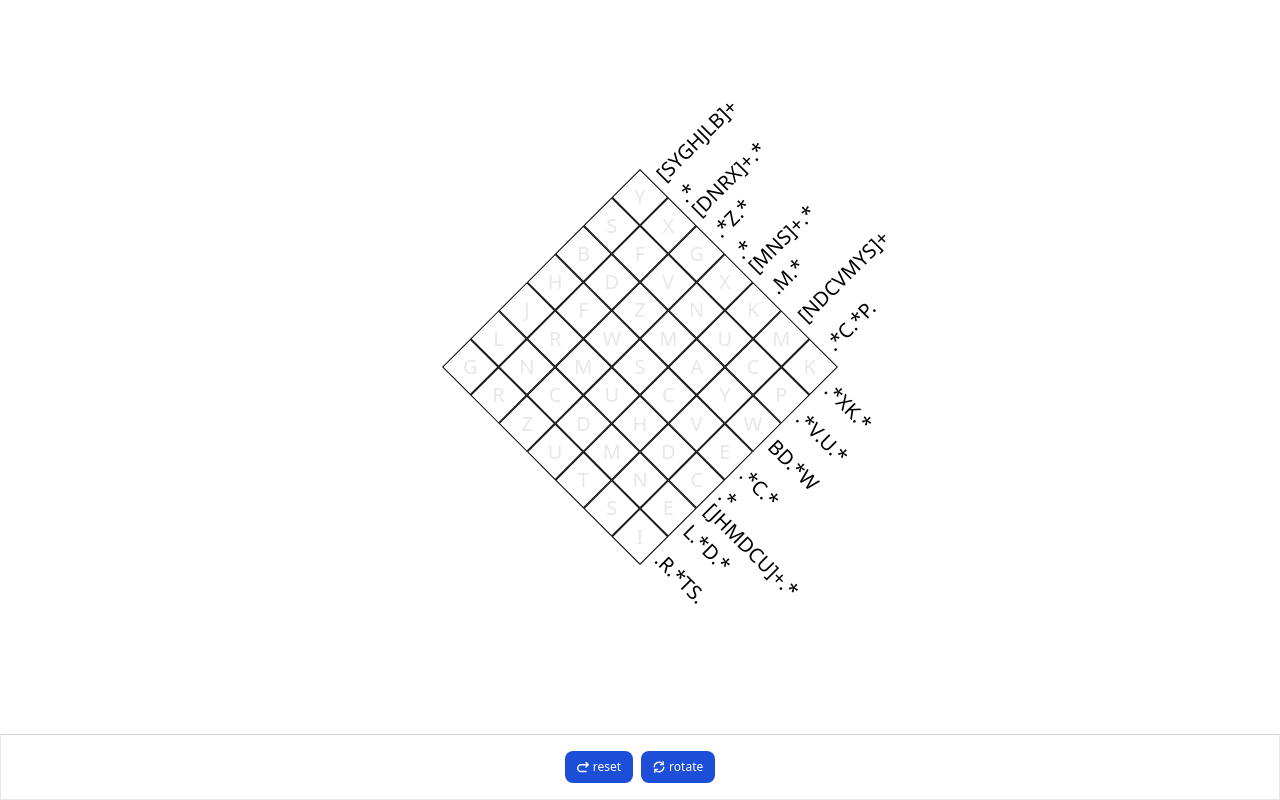
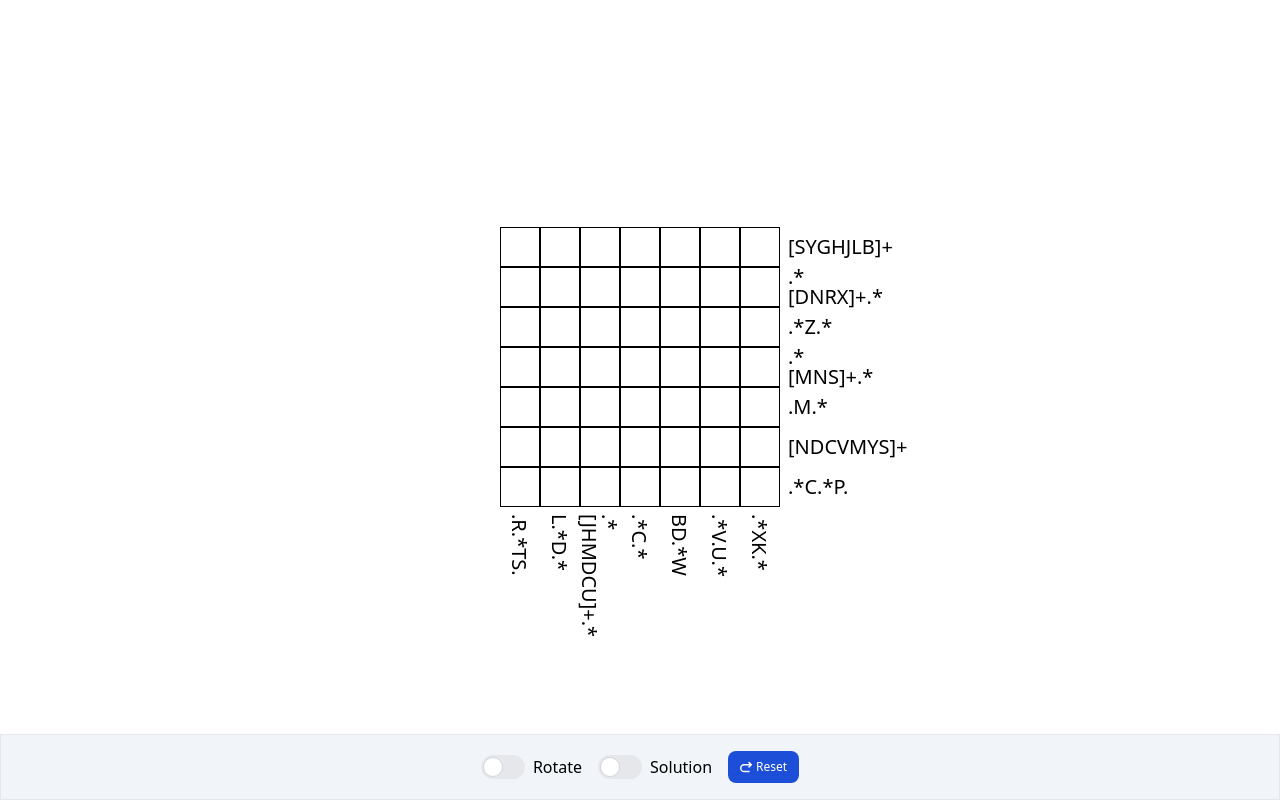
Before and after one commit to henningway/regex-crossword, a Vue app: page / in a window 1280 px wide. Built offline with nearby package versions, Linux system fonts and the light colour scheme.

Commit message:
keyboard navigation, toggle solution, highlight active cell

```diff
--- a/src/Board.vue
+++ b/src/Board.vue
@@ -2,8 +2,15 @@
     <div
         class="text-xl transition-transform"
         :class="{ '-rotate-45': options.rotate }"
+        @keydown.up="navigate(Direction.UP)"
+        @keydown.down="navigate(Direction.DOWN)"
+        @keydown.left="navigate(Direction.LEFT)"
+        @keydown.right="navigate(Direction.RIGHT)"
     >
-        <template v-for="(row, rowIndex) in game.board">
+        <template
+            v-for="(row, rowIndex) in game.board"
+            :key="rowIndex"
+        >
             <!-- row incl. row regex -->
             <div
                 class="flex w-fit leading-none relative"
@@ -12,23 +19,38 @@
                 <!-- row -->
                 <div
                     v-for="(char, colIndex) in row"
+                    :key="colIndex"
                     class="relative h-full flex justify-center items-center border border-black p-1"
                     :style="{ width: CELL_PX + 'px' }"
+                    :class="{ 'bg-blue-100': equals(activeCell, { row: rowIndex, col: colIndex }) }"
+                    @click="focus(rowIndex, colIndex)"
                 >
                     <!-- solution -->
                     <span
-                        class="transition-transform text-gray-200 absolute inset-1/2 -translate-x-1/2 -translate-y-1/2 w-fit h-fit select-none pointer-events-none bg-transparent"
+                        v-if="options.solution && input[rowIndex][colIndex] === ''"
+                        class="transition-transform text-gray-400 absolute inset-1/2 -translate-x-1/2 -translate-y-1/2 w-fit h-fit select-none pointer-events-none bg-transparent"
                         :class="{ 'rotate-45': options.rotate }"
                     >
                         {{ char }}
                     </span>
 
+                    <span
+                        class="transition-transform absolute inset-1/2 -translate-x-1/2 -translate-y-1/2 w-fit h-fit select-none pointer-events-none bg-transparent"
+                        :class="{ 'rotate-45': options.rotate }"
+                    >
+                        {{ input[rowIndex][colIndex] }}
+                    </span>
+
                     <!-- input -->
                     <input
+                        ref="inputRefs"
                         type="text"
-                        class="transition-transform border-none w-full h-full outline-none transform bg-transparent text-center"
+                        :id="`cell-${rowIndex}-${colIndex}`"
+                        class="sr-only transition-transform border-none w-full h-full outline-none transform bg-transparent text-center"
                         :class="{ 'rotate-45': options.rotate }"
                         :value="input[rowIndex][colIndex]"
+                        @focus="activeCell = { row: rowIndex, col: colIndex }"
+                        @blur="activeCell = null"
                         @input.capture="update(($event.target as HTMLInputElement).value, rowIndex, colIndex)"
                     />
 
@@ -57,27 +79,62 @@
 </template>
 
 <script setup lang="ts">
-    import type { Board, Game } from '@/type/common';
-    import { always as _, assocPath, last, slice, test, times, toUpper, transpose } from 'ramda';
+    import type { Board, Game, Options } from '@/type/common';
+    import { Direction } from '@/type/enum';
+    import { always as _, assocPath, clamp, equals, last, slice, test, times, toUpper, transpose } from 'ramda';
     import { ref } from 'vue';
     import { collapse } from '@/util/string';
 
     const CELL_PX = 40;
 
-    const props = defineProps<{ game: Game; options: { rotate: boolean } }>();
+    const props = defineProps<{ game: Game; options: Options }>();
 
     /* REFS */
+    const activeCell = ref<{ row: number; col: number } | null>(null);
     const input = ref<Board>(times(_(times(_(''), props.game.size)), props.game.size));
+    const inputRefs = ref<HTMLInputElement[]>([]);
 
     /* METHODS */
-    const checkRowRegex = (rowIndex: number): boolean => {
-        return test(props.game.regex.rows[rowIndex], collapse(input.value[rowIndex]));
+    const focus = (row: number, col: number) => {
+        inputRefs.value.find((e) => e.id === `cell-${row}-${col}`)?.focus();
     };
 
     const checkColRegex = (colIndex: number): boolean => {
         return test(props.game.regex.columns[colIndex], collapse(transpose(input.value)[colIndex]));
     };
 
+    const checkRowRegex = (rowIndex: number): boolean => {
+        return test(props.game.regex.rows[rowIndex], collapse(input.value[rowIndex]));
+    };
+
+    const navigate = (direction: Direction) => {
+        let sourceRow = activeCell.value?.row;
+        let sourceCol = activeCell.value?.col;
+
+        if (sourceRow === undefined || sourceCol === undefined) return;
+
+        let targetRow: number = sourceRow;
+        let targetCol: number = sourceCol;
+
+        if (direction === Direction.UP) {
+            targetRow = clamp(0, props.game.size, sourceRow - 1);
+        }
+
+        if (direction === Direction.DOWN) {
+            targetRow = clamp(0, props.game.size, sourceRow + 1);
+        }
+
+        if (direction === Direction.LEFT) {
+            targetCol = clamp(0, props.game.size, sourceCol - 1);
+        }
+
+        if (direction === Direction.RIGHT) {
+            targetCol = clamp(0, props.game.size, sourceCol + 1);
+        }
+
+        focus(targetRow, targetCol);
+    };
+
     const update = (value: string | null, rowIndex: number, colIndex: number) => {
         input.value = assocPath([rowIndex, colIndex], toUpper(value !== null ? last(value) : ''), input.value);
     };
--- a/src/Controls.vue
+++ b/src/Controls.vue
@@ -4,7 +4,37 @@
             <slot :options="options" />
         </div>
 
-        <div class="w-100 flex justify-center p-4 border border-t-gray-300 bg-white gap-2">
+        <div class="w-100 flex justify-center p-4 border border-t-gray-200 bg-slate-100 gap-4">
+            <div class="flex items-center">
+                <label class="relative inline-flex items-center cursor-pointer">
+                    <input
+                        type="checkbox"
+                        :value="options.rotate"
+                        class="sr-only peer"
+                        @input="toggleRotation"
+                    />
+                    <div
+                        class="w-11 h-6 bg-gray-200 rounded-full peer dark:bg-gray-700 peer-checked:after:translate-x-full peer-checked:after:border-white after:content-[''] after:absolute after:top-[2px] after:left-[2px] after:bg-white after:border-gray-300 after:border after:rounded-full after:h-5 after:w-5 after:transition-all dark:border-gray-600 peer-checked:bg-blue-600"
+                    />
+                    <span class="ml-2 text-md font-medium">Rotate</span>
+                </label>
+            </div>
+
+            <div class="flex items-center">
+                <label class="relative inline-flex items-center cursor-pointer">
+                    <input
+                        type="checkbox"
+                        :value="options.solution"
+                        class="sr-only peer"
+                        @input="toggleSolution"
+                    />
+                    <div
+                        class="w-11 h-6 bg-gray-200 rounded-full peer dark:bg-gray-700 peer-checked:after:translate-x-full peer-checked:after:border-white after:content-[''] after:absolute after:top-[2px] after:left-[2px] after:bg-white after:border-gray-300 after:border after:rounded-full after:h-5 after:w-5 after:transition-all dark:border-gray-600 peer-checked:bg-blue-600"
+                    />
+                    <span class="ml-2 text-md font-medium">Solution</span>
+                </label>
+            </div>
+
             <div
                 class="px-3 py-2 text-xs font-medium text-center inline-flex items-center text-white bg-blue-700 rounded-lg hover:bg-blue-800 focus:ring-4 focus:outline-none focus:ring-blue-300 dark:bg-blue-600 dark:hover:bg-blue-700 dark:focus:ring-blue-800"
                 @click="$emit('reset')"
@@ -24,24 +54,7 @@
                     />
                 </svg>
 
-                reset
-            </div>
-
-            <div
-                class="px-3 py-2 text-xs font-medium text-center inline-flex items-center text-white bg-blue-700 rounded-lg hover:bg-blue-800 focus:ring-4 focus:outline-none focus:ring-blue-300 dark:bg-blue-600 dark:hover:bg-blue-700 dark:focus:ring-blue-800"
-                @click="toggleRotation"
-            >
-                <svg
-                    class="w-3 h-3 mr-1"
-                    xmlns="http://www.w3.org/2000/svg"
-                    fill="currentColor"
-                    viewBox="0 0 18 20"
-                >
-                    <path
-                        d="M17 9a1 1 0 0 0-1 1 6.994 6.994 0 0 1-11.89 5H7a1 1 0 0 0 0-2H2.236a1 1 0 0 0-.585.07c-.019.007-.037.011-.055.018-.018.007-.028.006-.04.014-.028.015-.044.042-.069.06A.984.984 0 0 0 1 14v5a1 1 0 1 0 2 0v-2.32A8.977 8.977 0 0 0 18 10a1 1 0 0 0-1-1ZM2 10a6.994 6.994 0 0 1 11.89-5H11a1 1 0 0 0 0 2h4.768a.992.992 0 0 0 .581-.07c.019-.007.037-.011.055-.018.018-.007.027-.006.04-.014.028-.015.044-.042.07-.06A.985.985 0 0 0 17 6V1a1 1 0 1 0-2 0v2.32A8.977 8.977 0 0 0 0 10a1 1 0 1 0 2 0Z"
-                    />
-                </svg>
-                rotate
+                Reset
             </div>
         </div>
     </div>
@@ -49,20 +62,29 @@
 
 <script setup lang="ts">
     import { ref, onBeforeUnmount } from 'vue';
+    import type { Options } from '@/type/common';
 
     defineEmits(['reset']);
 
     /* REFS */
-    const options = ref<{ rotate: boolean }>({ rotate: true });
+    const options = ref<Options>({ solution: false, rotate: false });
 
     /* METHODS */
+    const toggleSolution = () => (options.value = { ...options.value, solution: !options.value.solution });
     const toggleRotation = () => (options.value = { ...options.value, rotate: !options.value.rotate });
 
     /* INIT */
     const keyListener = (e: KeyboardEvent) => {
-        if (e.key === 'r' && e.ctrlKey) {
-            toggleRotation();
-            e.preventDefault();
+        if (e.ctrlKey) {
+            if (e.key === 'r') {
+                toggleRotation();
+                e.preventDefault();
+            }
+
+            if (e.key === 's') {
+                toggleSolution();
+                e.preventDefault();
+            }
         }
     };
 
--- /dev/null
+++ b/src/type/enum.ts
@@ -0,0 +1,6 @@
+export enum Direction {
+    DOWN,
+    LEFT,
+    RIGHT,
+    UP
+}
```
Also changed, not shown: src/type/common.d.ts (+6 -1 lines).
